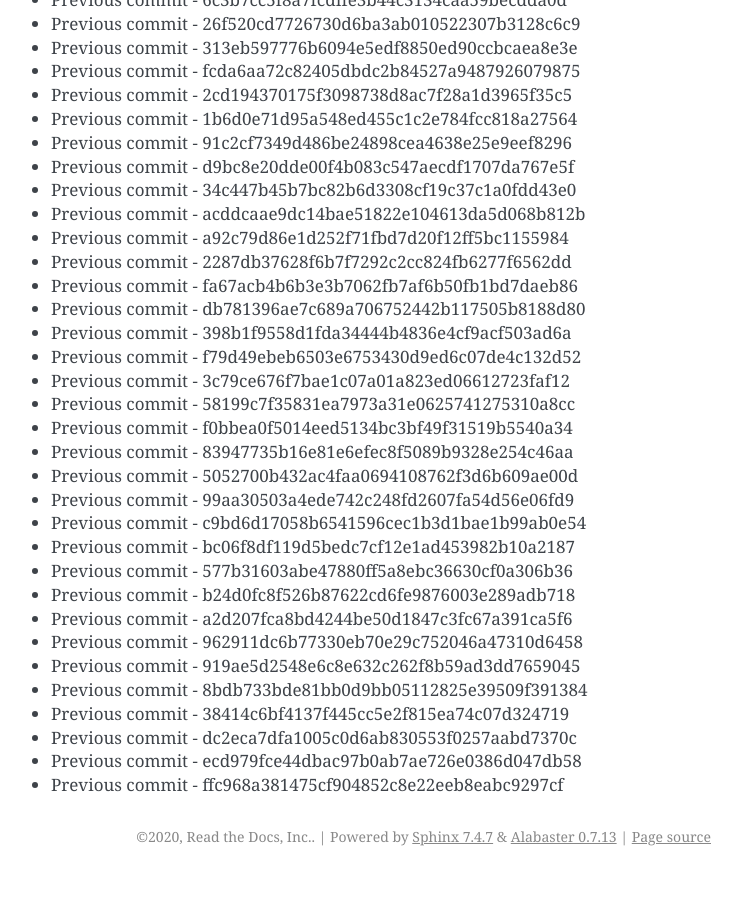
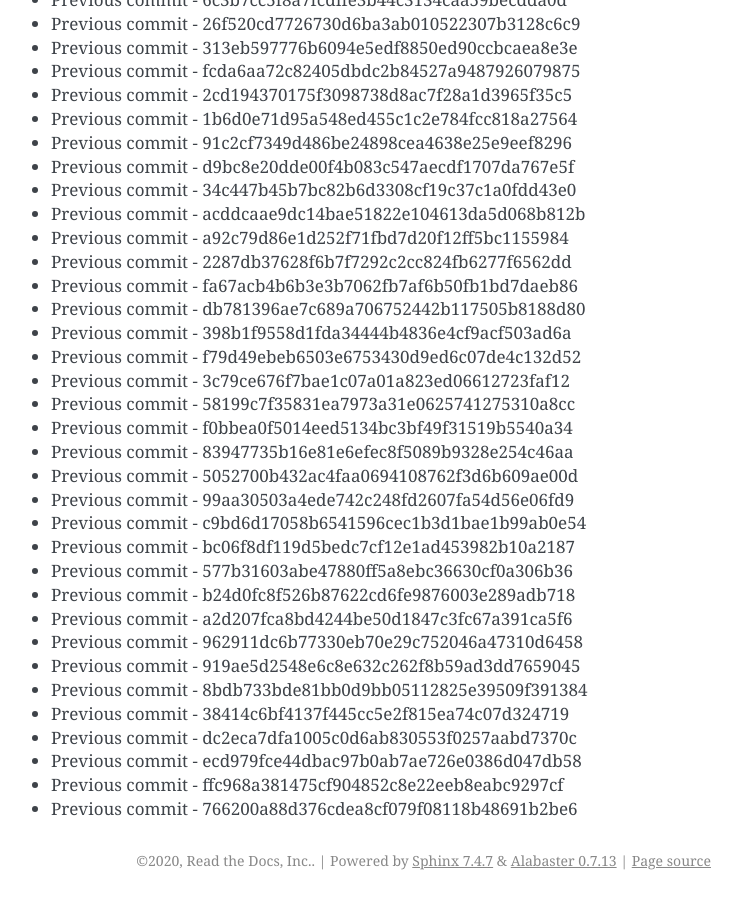
Before and after one commit to readthedocs/rtd-git-stresstest, a Sphinx documentation site: the page built from docs/updates.rst, in a window 1280 px wide and 900 px high, scrolled down 78281 px. Shown: the whole window, without its empty margins (399-1141 px from the left). Built offline with Sphinx 7.4.7, drawn with Linux system fonts in a browser that asks for light colours; before the commit the page ends 79157 px from its top, so only the background shows below that.

Commit message:
Generating commit from previous: 766200a88d376cdea8cf079f08118b48691b2be6

```diff
--- a/docs/updates.rst
+++ b/docs/updates.rst
@@ -3321,3 +3321,4 @@ It can be tested for any performance characteristics.
 * Previous commit - dc2eca7dfa1005c0d6ab830553f0257aabd7370c
 * Previous commit - ecd979fce44dbac97b0ab7ae726e0386d047db58
 * Previous commit - ffc968a381475cf904852c8e22eeb8eabc9297cf
+* Previous commit - 766200a88d376cdea8cf079f08118b48691b2be6
```
